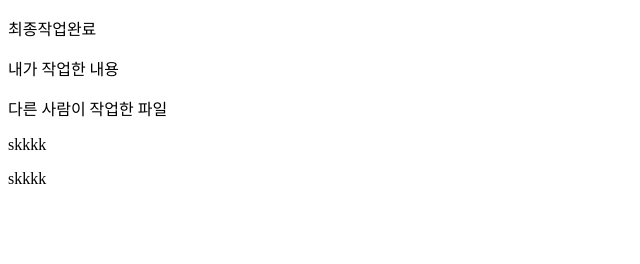
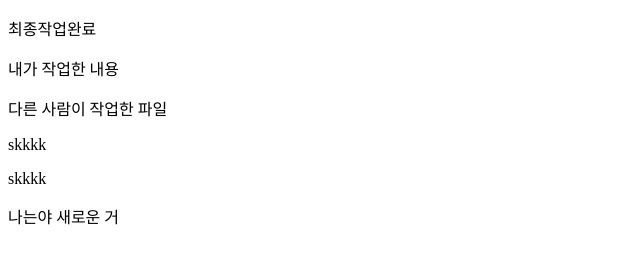
Before and after one commit to JH1234567891234567891/project_508, a plain HTML site: page index.html in a window 1280 px wide. Shown: the whole page, without its empty margins (0-640 px from the left). Drawn offline with Linux system fonts and the light colour scheme.

Commit message:
새로운거새로운거

```diff
--- a/index.html
+++ b/index.html
@@ -11,5 +11,6 @@
     <p>다른 사람이 작업한 파일</p>
     <p>skkkk</p>
     <p>skkkk</p>
+    <p>나는야 새로운 거</p>
 </body>
 </html>
```
